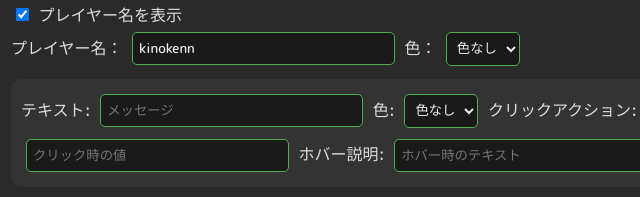
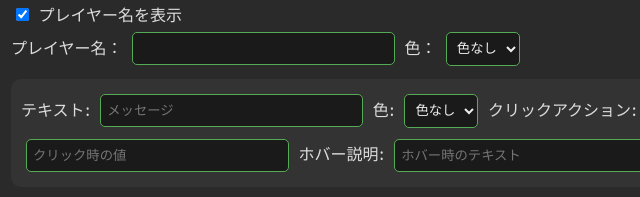
Before and after one commit to imorun/minecraft-Tellraw, a plain HTML site: page index.html in a window 1280 px wide. Shown: the part 185-382 px from the top of the page, 229-869 px from the left. Drawn offline with Linux system fonts and the light colour scheme.

Commit message:
Update index.html

```diff
--- a/index.html
+++ b/index.html
@@ -92,7 +92,7 @@ button:hover {
   <label><input type="checkbox" id="showPlayer" checked> プレイヤー名を表示</label><br>
   <div id="playerSettings">
     <label>プレイヤー名：</label>
-    <input type="text" id="playerName" value="kinokenn">
+    <input type="text" id="playerName" value="">
     <label>色：</label>
     <select id="playerColor">
       <option value="">色なし</option>
```
